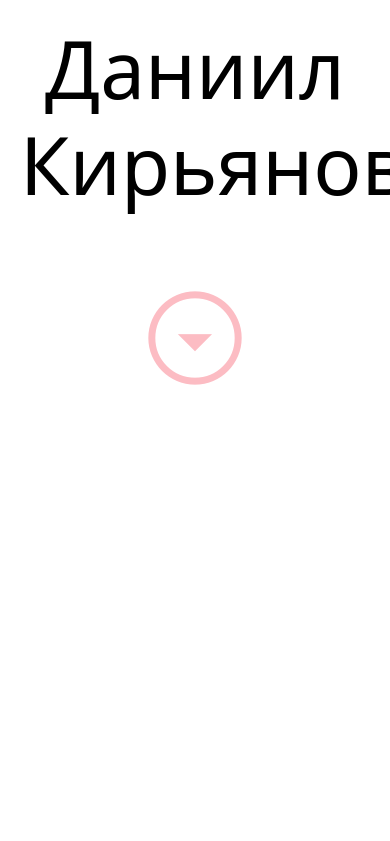
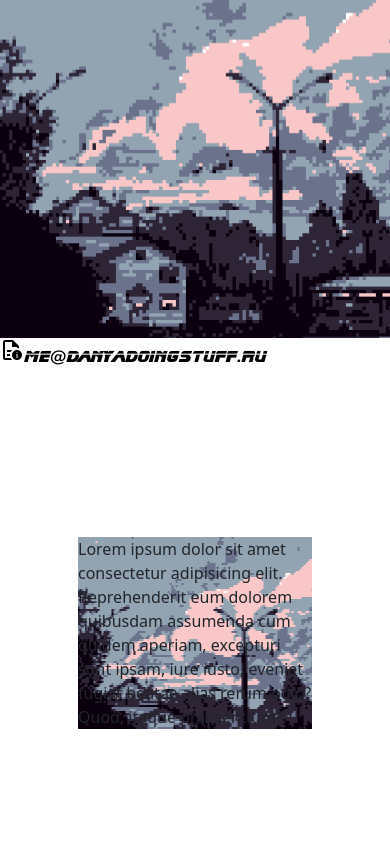
Before and after one commit to danyanyu/danyadoingstuff, a plain HTML site: page index.html in a window 390 px wide. Shown: the top 841 px of the page. Drawn offline with nearby package versions, Linux system fonts and the light colour scheme; a web font is replaced by a local one.

Commit message:
fixed header

```diff
--- a/index.html
+++ b/index.html
@@ -38,17 +38,18 @@
             <video id="japanvid" autoplay muted loop poster="resources/japan1.png">
                 <source src="resources/IMG_4789.MP4" type="video/mp4">
             </video>
-            <h1 id="maintitle">Даниил Кирьянов</h1>
+            <!--<h1 id="maintitle">Даниил Кирьянов</h1>
             <div id="downarrow1">
                 <a href="#main"><span class="material-symbols-outlined" style="font-size: 7em;
                  color:rgb(252, 188, 195);">
                     arrow_drop_down_circle
                     </span>
                 </a>
-            </div>
+            </div>-->
         </div>
     </header>
     <main id="main">
+
         <span class="material-symbols-outlined" style="color:black;">quick_reference</span><a href="mailto:me@danyadoingstuff.ru" style="color:black; font-family: bladerunner; text-decoration: none;">me@danyadoingstuff.ru</a><br>
         <p>Lorem ipsum dolor sit amet consectetur adipisicing elit. Reprehenderit eum dolorem quibusdam assumenda cum quidem aperiam, excepturi sunt ipsam, iure iusto, eveniet fugiat beatae alias rerum odio? Quod, itaque praesentium?</p>
         <p>Lorem ipsum dolor sit amet consectetur adipisicing elit. Reprehenderit eum dolorem quibusdam assumenda cum quidem aperiam, excepturi sunt ipsam, iure iusto, eveniet fugiat beatae alias rerum odio? Quod, itaque praesentium?</p>
--- a/style.css
+++ b/style.css
@@ -24,7 +24,7 @@ body{
     margin: 0px;
 }
 .bgvid{
-    height: 100vh;
+    height: 40vh;
     position: relative;
     /*background: transparent
     backdrop-filter: blur(10px);*/
@@ -32,12 +32,13 @@ body{
 @media (max-width: 750px) {
     #japanvid{display: none;}
     header{
-        background-image: url("japan1.png");
+        background-image: url("resources/japan1.png");
         background-repeat: no-repeat;
         background-size: cover;
+        background-position: 50% 90% ;
     }
 }
-#maintitle{
+/*#maintitle{
     background: transparent;
     backdrop-filter: blur(10px);
     font-size: 5em;
@@ -46,9 +47,12 @@ body{
     padding: 20px;
     text-align: center;
 
-}
+}*/
 main p{
     margin: 20vh 20vw;
+    background-image: url("resources/japan1.png");
+    background-repeat: no-repeat;
+    background-size: cover;
 }
 #downarrow1{
     margin: 0 0;
```
